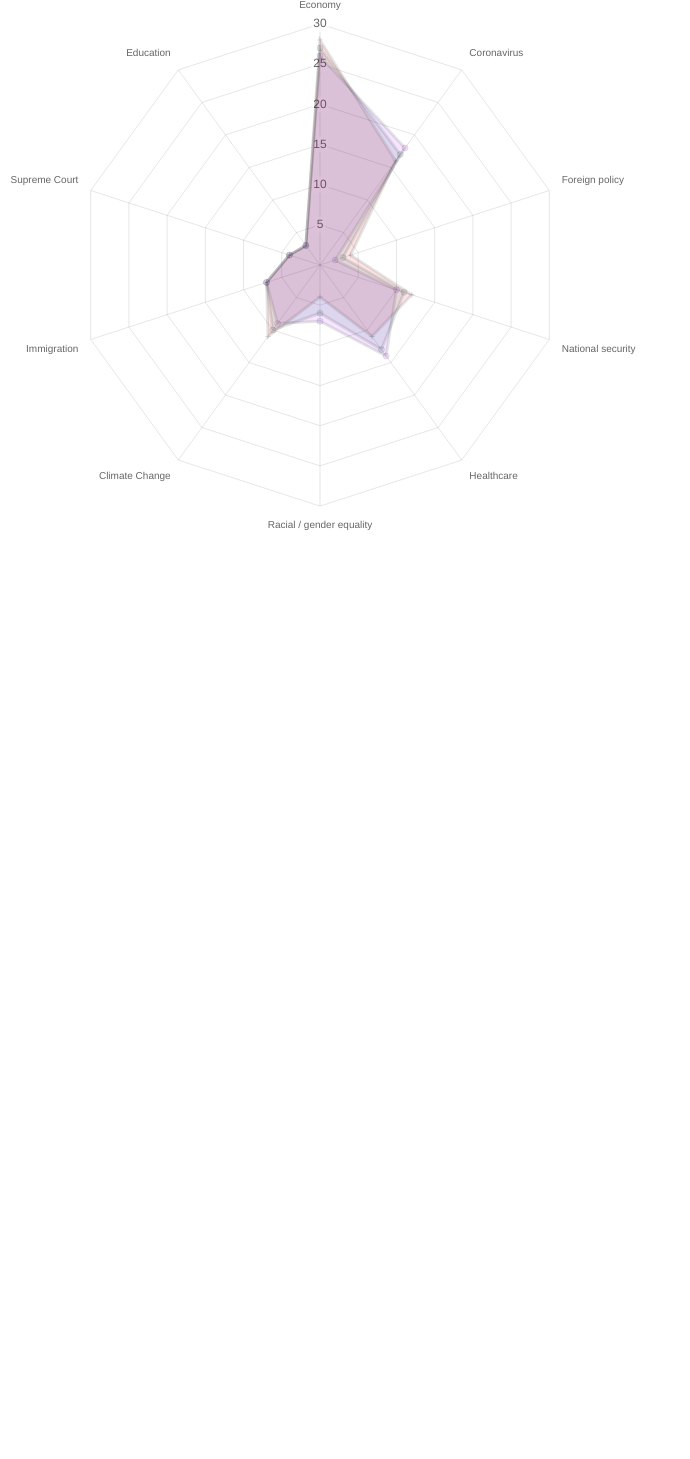
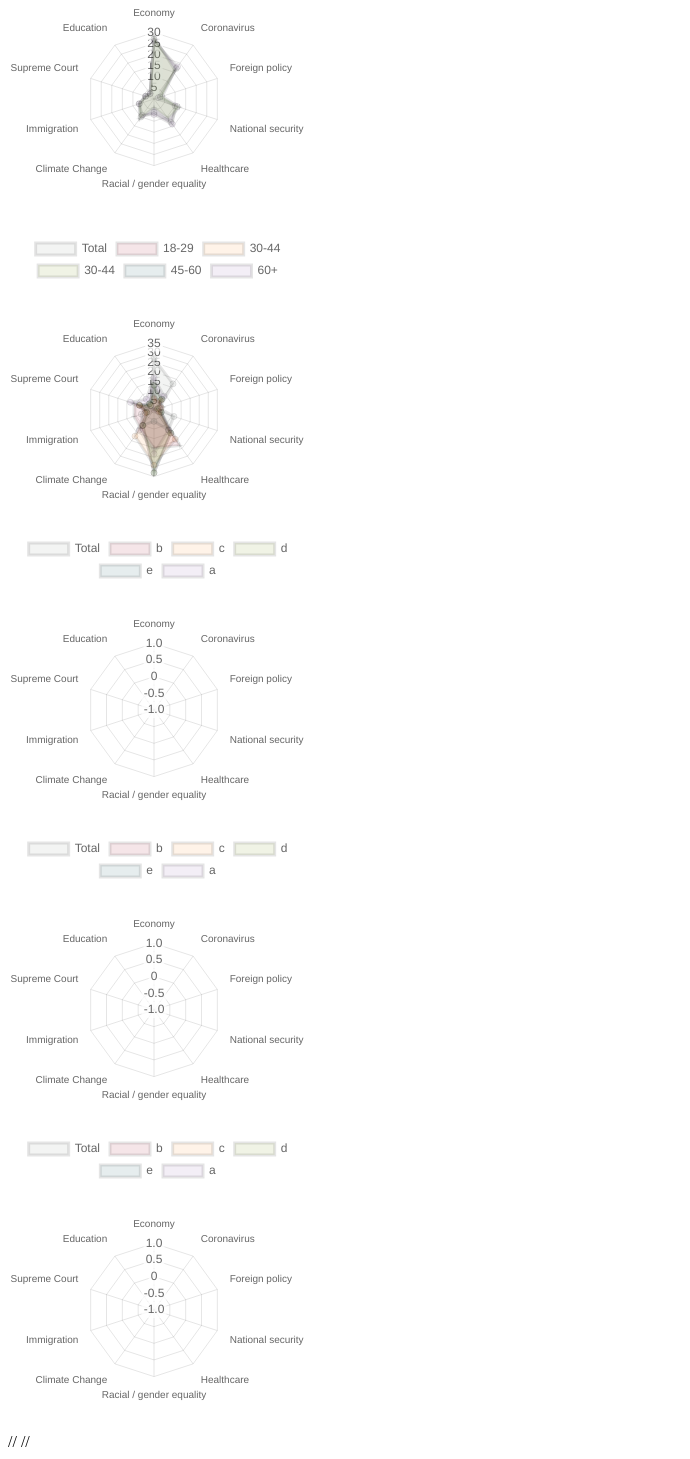
Before and after one commit to anarchopossum/450-Project3, a website: page index.html in a window 1280 px wide. Shown: the part 75-1534 px from the top of the page, without its empty margins (0-690 px from the left). Before the commit the page ends 948 px from the top, so only its background shows below. Drawn offline with nearby package versions, Linux system fonts and the light colour scheme.

Commit message:
added Age chart, and templated wealth, Location and political party. it just needs data and to figure out how to add labels

```diff
--- /dev/null
+++ b/Age.js
@@ -0,0 +1,74 @@
+const radar2 = document.getElementById("age");
+console.log(radar2);
+
+let chart2 = new Chart(radar2, {
+    type: 'radar',
+    data: {
+        // Issues that are being voted on importance
+        labels: ["Economy","Coronavirus","Foreign policy","National security",
+                    "Healthcare","Racial / gender equality","Climate Change","Immigration",
+                    "Supreme Court","Education"],
+        // Where the data actually resides
+        datasets: [
+            {
+            // Person Type
+            label: 'Total',
+            // color and width of radar
+            backgroundColor: 'rgba(142,144,140,0.1)',
+            //boarderColor: '#8e908c',
+            boarderWidth: 3,
+            // Number Values Corresponding to issue (See labels)
+            data: [27,17,3,11,13,6,10,7,4,3]
+            },
+            {
+            // Person Type
+            label: '18-29',
+            // color and width of radar
+            backgroundColor: 'rgba(154, 3, 30,0.1)',
+            boarderColor: '#9A031E',
+            pointStyle: 'cross',
+            boarderwidth: 2,
+            // Number Values Corresponding to issue (See labels)
+            data: [8,5,5,4,23,20,12,11,11,1]
+            },
+            {
+            // Person Type
+            label: '30-44',
+            // color and width of radar
+            backgroundColor:'rgba(251, 139, 36,0.1)',
+            boarderColor: '#e36414',
+            boarderwidth: 2,
+            // Number Values Corresponding to issue (See labels)
+            data: [6,6,4,3,19,29,17,5,8,3]
+        },
+        {
+            // Person Type
+            label: '30-44',
+            // color and width of radar
+            backgroundColor:'rgba(113, 140, 0,0.1)',
+            boarderColor: '#718C00',
+            boarderwidth: 2,
+            // Number Values Corresponding to issue (See labels)
+            data: [13,7,2,4,15,33,10,4,8,4]
+        },
+        {
+            // Person Type
+            label: '45-60',
+            // color and width of radar
+            backgroundColor:'rgba(15, 76, 92,0.1)',
+            boarderColor: '#0f4c5c',
+            boarderwidth: 2,
+            // Number Values Corresponding to issue (See labels)
+            data: [13,7,2,4,15,33,10,4,8,4]
+        },{
+            // Person Type
+            label: '60+',
+            // color and width of radar
+            backgroundColor:'rgba(137, 89, 168,0.1)',
+            boarderColor: '#5f0f40',
+            boarderwidth: 2,
+            // Number Values Corresponding to issue (See labels)
+            data: [17,9,0,2,13,23,13,3,13,7]
+        }]
+    }
+});
--- /dev/null
+++ b/Location.js
@@ -0,0 +1,73 @@
+const radar4 = document.getElementById("location");
+console.log(radar4);
+
+let chart4 = new Chart(radar4, {
+    type: 'radar',
+    data: {
+        // Issues that are being voted on importance
+        labels: ["Economy","Coronavirus","Foreign policy","National security",
+                    "Healthcare","Racial / gender equality","Climate Change","Immigration",
+                    "Supreme Court","Education"],
+        // Where the data actually resides
+        datasets: [
+            {
+            // Person Type
+            label: 'Total',
+            // color and width of radar
+            backgroundColor: 'rgba(142,144,140,0.1)',
+            //boarderColor: '#8e908c',
+            boarderWidth: 3,
+            // Number Values Corresponding to issue (See labels)
+            data: []
+            },
+            {
+            // Person Type
+            label: 'b',
+            // color and width of radar
+            backgroundColor:'rgba(154, 3, 30,0.1)',
+            boarderColor: '#9A031E',
+            boarderwidth: 2,
+            // Number Values Corresponding to issue (See labels)
+            data: []
+        },
+        {
+            // Person Type
+            label: 'c',
+            // color and width of radar
+            backgroundColor:'rgba(251, 139, 36,0.1)',
+            boarderColor: '#e36414',
+            boarderwidth: 2,
+            // Number Values Corresponding to issue (See labels)
+            data: []
+        },
+        {
+            // Person Type
+            label: 'd',
+            // color and width of radar
+            backgroundColor:'rgba(113, 140, 0,0.1)',
+            boarderColor: '#718C00',
+            boarderwidth: 2,
+            // Number Values Corresponding to issue (See labels)
+            data: []
+        },{
+            // Person Type
+            label: 'e',
+            // color and width of radar
+            backgroundColor:'rgba(15, 76, 92,0.1)',
+            boarderColor: '#0f4c5c',
+            boarderwidth: 2,
+            // Number Values Corresponding to issue (See labels)
+            data: []
+        },{
+            // Person Type
+            label: 'a',
+            // color and width of radar
+            backgroundColor: 'rgba(137, 89, 168,0.1)',
+            boarderColor: '#5f0f40',
+            pointStyle: 'cross',
+            boarderwidth: 2,
+            // Number Values Corresponding to issue (See labels)
+            data: []
+        }]
+    }
+});
--- a/Main.js
+++ b/Main.js
@@ -1,8 +1,5 @@
-const radar1 = document.getElementById("chart1");
-// const radar2 = document.getElementById("chart2");
-
+const radar1 = document.getElementById("sex");
 console.log(radar1);
-// console.log(radar2);
 
 let chart1 = new Chart(radar1, {
     type: 'radar',
@@ -17,8 +14,8 @@ let chart1 = new Chart(radar1, {
             // Person Type
             label: 'Total',
             // color and width of radar
-            backgroundColor: 'rgba(15,76,92,0.1)',
-            //boarderColor: '#0f4c5c',
+            backgroundColor: 'rgba(142,144,140,0.1)',
+            //boarderColor: '#8e908c',
             boarderWidth: 3,
             // Number Values Corresponding to issue (See labels)
             data: [27,17,3,11,13,6,10,7,4,3]
@@ -27,8 +24,8 @@ let chart1 = new Chart(radar1, {
             // Person Type
             label: 'Male',
             // color and width of radar
-            backgroundColor: 'rgba(225,0,20,0.1)',
-            boarderColor: '#e36414',
+            backgroundColor: 'rgba(113,183,0,0.1)',
+            boarderColor: '#718C00',
             pointStyle: 'cross',
             boarderwidth: 2,
             // Number Values Corresponding to issue (See labels)
@@ -38,11 +35,17 @@ let chart1 = new Chart(radar1, {
             // Person Type
             label: 'Female',
             // color and width of radar
-            backgroundColor:'rgba(154,3,255,0.1)',
-            boarderColor: '#9A031E',
+            backgroundColor:'rgba(137,89,168,0.1)',
+            boarderColor: '#5f0f40',
             boarderwidth: 2,
             // Number Values Corresponding to issue (See labels)
             data: [26,18,2,10,14,7,9,7,4,3]
-        }]
+        }],
+    plugins: {
+            title: {
+              display: true,
+              text: 'Chart Title',
+            }
+          }
     }
 });
--- /dev/null
+++ b/PolParty.js
@@ -0,0 +1,73 @@
+const radar5 = document.getElementById("politics");
+console.log(radar5);
+
+let chart5 = new Chart(radar5, {
+    type: 'radar',
+    data: {
+        // Issues that are being voted on importance
+        labels: ["Economy","Coronavirus","Foreign policy","National security",
+                    "Healthcare","Racial / gender equality","Climate Change","Immigration",
+                    "Supreme Court","Education"],
+        // Where the data actually resides
+        datasets: [
+            {
+            // Person Type
+            label: 'Total',
+            // color and width of radar
+            backgroundColor: 'rgba(142,144,140,0.1)',
+            //boarderColor: '#8e908c',
+            boarderWidth: 3,
+            // Number Values Corresponding to issue (See labels)
+            data: []
+            },
+            {
+            // Person Type
+            label: 'b',
+            // color and width of radar
+            backgroundColor:'rgba(154, 3, 30,0.1)',
+            boarderColor: '#9A031E',
+            boarderwidth: 2,
+            // Number Values Corresponding to issue (See labels)
+            data: []
+        },
+        {
+            // Person Type
+            label: 'c',
+            // color and width of radar
+            backgroundColor:'rgba(251, 139, 36,0.1)',
+            boarderColor: '#e36414',
+            boarderwidth: 2,
+            // Number Values Corresponding to issue (See labels)
+            data: []
+        },
+        {
+            // Person Type
+            label: 'd',
+            // color and width of radar
+            backgroundColor:'rgba(113, 140, 0,0.1)',
+            boarderColor: '#718C00',
+            boarderwidth: 2,
+            // Number Values Corresponding to issue (See labels)
+            data: []
+        },{
+            // Person Type
+            label: 'e',
+            // color and width of radar
+            backgroundColor:'rgba(15, 76, 92,0.1)',
+            boarderColor: '#0f4c5c',
+            boarderwidth: 2,
+            // Number Values Corresponding to issue (See labels)
+            data: []
+        },{
+            // Person Type
+            label: 'a',
+            // color and width of radar
+            backgroundColor: 'rgba(137, 89, 168,0.1)',
+            boarderColor: '#5f0f40',
+            pointStyle: 'cross',
+            boarderwidth: 2,
+            // Number Values Corresponding to issue (See labels)
+            data: []
+        }]
+    }
+});
--- /dev/null
+++ b/Wealth.js
@@ -0,0 +1,73 @@
+const radar3 = document.getElementById("wealth");
+console.log(radar3);
+
+let chart3 = new Chart(radar3, {
+    type: 'radar',
+    data: {
+        // Issues that are being voted on importance
+        labels: ["Economy","Coronavirus","Foreign policy","National security",
+                    "Healthcare","Racial / gender equality","Climate Change","Immigration",
+                    "Supreme Court","Education"],
+        // Where the data actually resides
+        datasets: [
+            {
+            // Person Type
+            label: 'Total',
+            // color and width of radar
+            backgroundColor: 'rgba(142,144,140,0.1)',
+            //boarderColor: '#8e908c',
+            boarderWidth: 3,
+            // Number Values Corresponding to issue (See labels)
+            data: []
+            },
+            {
+            // Person Type
+            label: 'b',
+            // color and width of radar
+            backgroundColor:'rgba(154, 3, 30,0.1)',
+            boarderColor: '#9A031E',
+            boarderwidth: 2,
+            // Number Values Corresponding to issue (See labels)
+            data: []
+        },
+        {
+            // Person Type
+            label: 'c',
+            // color and width of radar
+            backgroundColor:'rgba(251, 139, 36,0.1)',
+            boarderColor: '#e36414',
+            boarderwidth: 2,
+            // Number Values Corresponding to issue (See labels)
+            data: []
+        },
+        {
+            // Person Type
+            label: 'd',
+            // color and width of radar
+            backgroundColor:'rgba(113, 140, 0,0.1)',
+            boarderColor: '#718C00',
+            boarderwidth: 2,
+            // Number Values Corresponding to issue (See labels)
+            data: []
+        },{
+            // Person Type
+            label: 'e',
+            // color and width of radar
+            backgroundColor:'rgba(15, 76, 92,0.1)',
+            boarderColor: '#0f4c5c',
+            boarderwidth: 2,
+            // Number Values Corresponding to issue (See labels)
+            data: []
+        },{
+            // Person Type
+            label: 'a',
+            // color and width of radar
+            backgroundColor: 'rgba(137, 89, 168,0.1)',
+            boarderColor: '#5f0f40',
+            pointStyle: 'cross',
+            boarderwidth: 2,
+            // Number Values Corresponding to issue (See labels)
+            data: []
+        }]
+    }
+});
--- a/index.html
+++ b/index.html
@@ -10,14 +10,29 @@
 </head>
 
 <body>
-<div style="height: 50%; width: 50%;">
-  <canvas id="chart1" height="300" width="300"></canvas>
-</div>
-<div style="height: 300px; width: 300px;">
-    <canvas id="chart2" height="300" width="300"></canvas>
+  <!-- EACH CANVAS(GRAPH) HAS IT'S OWN DIVIDER-->
+  <div style="height:300px; width: 300px">
+    <canvas id="sex" height="300" width="300"></canvas>
   </div>
+  <div style="height: 300px; width: 300px;">
+    <canvas id="age" height="300" width="300"></canvas>
+  </div>
+  <div style="height: 300px; width: 300px;">
+    <canvas id="wealth" height="300" width="300"></canvas>
+  </div>
+  <div style="height: 300px; width: 300px;">
+    <canvas id="location" height="300" width="300"></canvas>
+  </div>
+  <div style="height: 300px; width: 300px;">
+    <canvas id="politics" height="300" width="300"></canvas>
+  </div>
+  <!--Imports-->
   <script src="https://cdn.jsdelivr.net/npm/chart.js"></script>
-  <script src="Main.js"></script>
+  <script src="Main.js"></script> <!--SEX-->
+  <script src="Age.js"></script> // <!--AGE-->
+  <script src="Wealth.js"></script> <!--WEALTH-->
+  <script src="Location.js"></script> // <!--LOCATION-->
+  <script src="PolParty.js"></script> <!--POLITICAL PARTY-->
 </body>
 
 </html>
```
